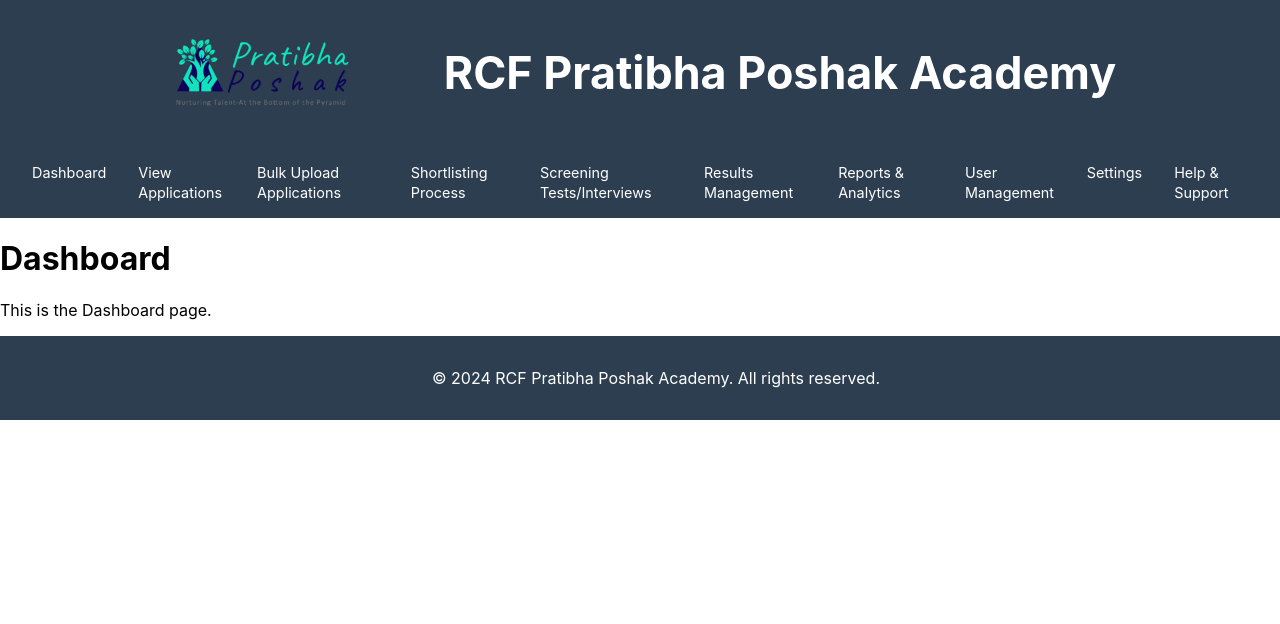
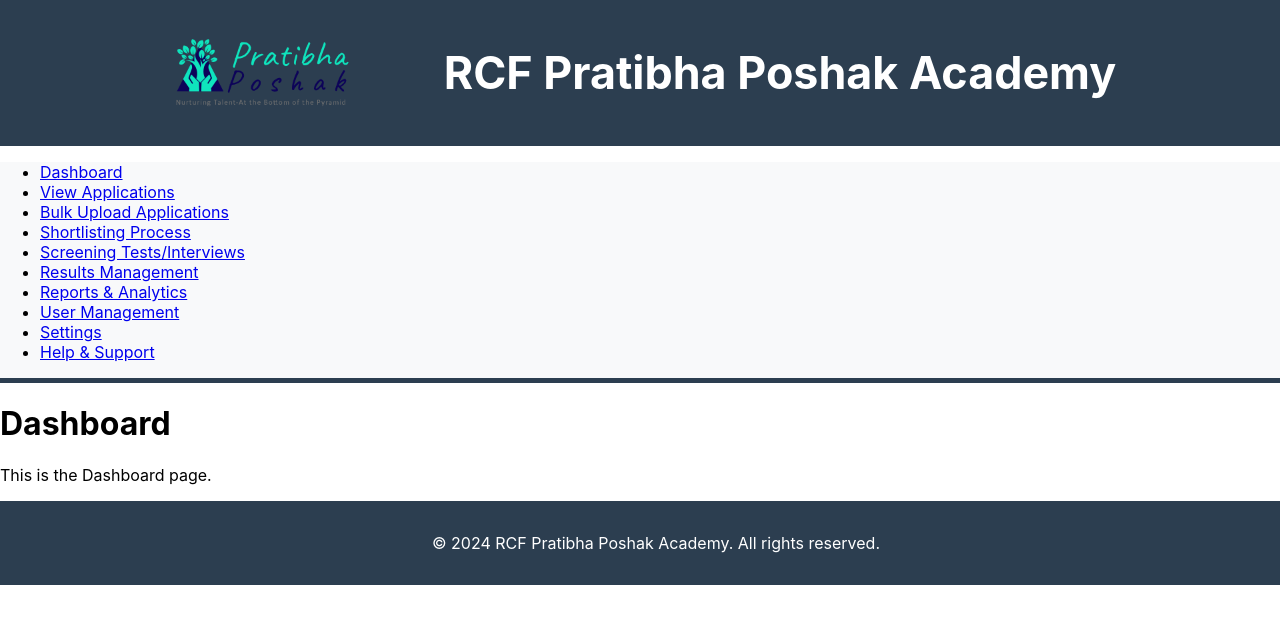
Before and after one commit to vishalvaddar/pratibhaposhak, a React (Create React App) app in the folder my-project/client/: page / in a window 1280 px wide. Shown: the top 624 px of the page. Built offline with nearby package versions, Linux system fonts and the light colour scheme.

Commit message:
updated navbar

```diff
--- a/my-project/client/src/components/Navbar.css
+++ b/my-project/client/src/components/Navbar.css
@@ -1,37 +1,56 @@
-/* Navbar.css */
 .navbar {
-    display: flex;
-    flex-direction: column;
-    align-items: center;
-    background-color: #2c3e50;
-    padding: 1rem;
+  background-color: #f8f9fa;
+  width: 100%;
+  border-bottom: 5px solid #2c3e50;
 }
 
-  .navbar .logo {
-    font-size: 1.9rem;
-    color: white;
-    margin-bottom: 1rem;
-    text-align: center;
+.navbar-nav {
+  list-style-type: none;
+  padding: 0;
+  margin: 0;
+  display: flex;
+  justify-content: space-around;
 }
 
-  .navbar ul {
-    list-style: none;
-    display: flex;
-    justify-content: center;
-    padding: 0;
-    margin: 0;
+.nav-item {
+  position: relative;
 }
 
-  .navbar li {
-    margin: 0 1rem;
+.nav-item a, .dropbtn {
+  color: #000;
+  padding: 14px 16px;
+  text-decoration: none;
+  display: block;
+  background: none;
+  border: none;
+  cursor: pointer;
 }
 
-  .navbar a {
-    text-decoration: none;
+.nav-item a:hover, .dropbtn:hover {
+  background-color: #575757;
   color: white;
-    font-size: 0.9rem;
 }
 
-  .navbar a:hover {
-    text-decoration: underline;
+.dropdown:hover .dropdown-content {
+  display: block;
 }
+
+.dropdown-content {
+  display: none;
+  position: absolute;
+  background-color: #f8f9fa;
+  min-width: 160px;
+  box-shadow: 0px 8px 16px 0px rgba(0,0,0,0.2);
+  z-index: 1;
+}
+
+.dropdown-content a {
+  color: black;
+  padding: 12px 16px;
+  text-decoration: none;
+  display: block;
+}
+
+.dropdown-content a:hover {
+  background-color: #ddd;
+}
```
Lines whose indentation alone changed are shown as unchanged.
